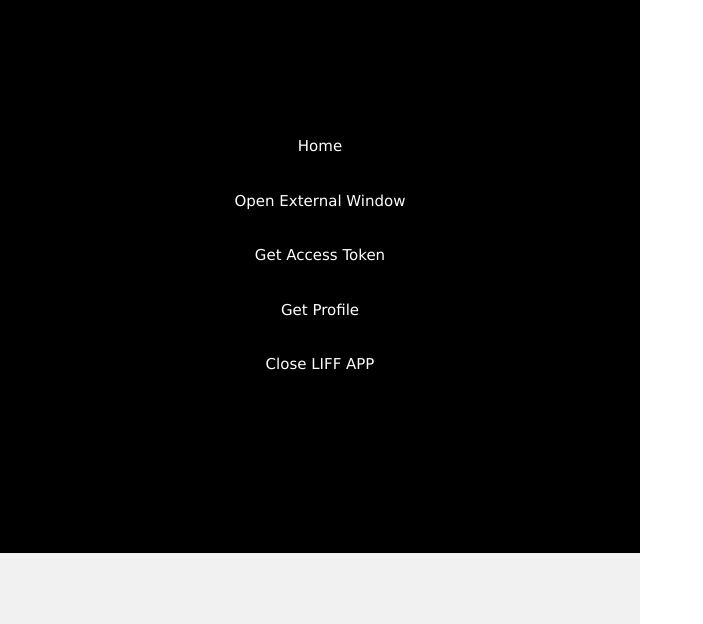
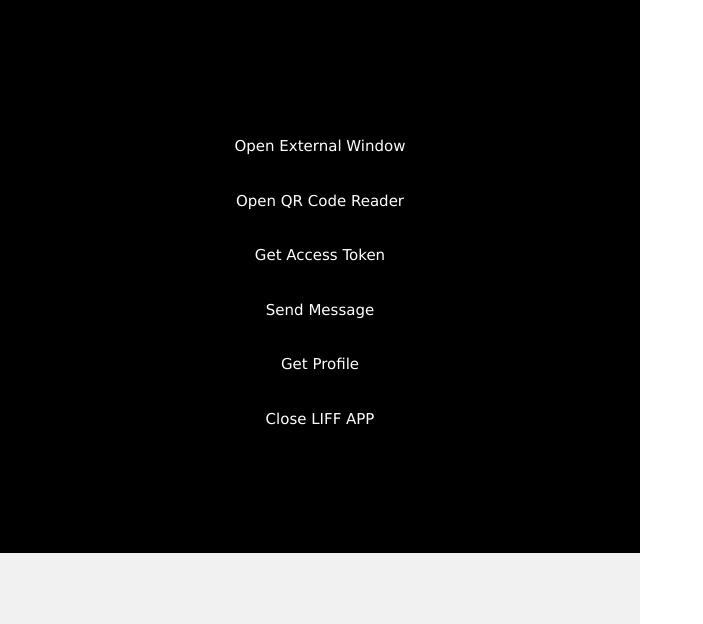
Before and after one commit to MXSHOOT/terakhir-liff2, a website: page public/index.html in a window 1280 px wide. Shown: the part 147-771 px from the top of the page, without its empty margins (0-703 px from the left). Drawn offline with nearby package versions, Linux system fonts and the light colour scheme; no server answers.

Commit message:
Update index.html

```diff
--- a/public/index.html
+++ b/public/index.html
@@ -19,9 +19,10 @@
     </div>
     <!--Action Buttom-->
     <div class="w3-padding-64">
-      <a href="#" class="w3-button w3-black w3-block w3-hover-blue-grey w3-padding-16">Home</a>
       <a id="openWindowButton" class="w3-button w3-black w3-block w3-hover-teal w3-padding-16">Open External Window</a>
+      <a id="scanQrCodeButton" class="w3-button w3-black w3-block w3-hover-brown w3-padding-16">Open QR Code Reader</a>
       <a id="getAccessToken" href="#work" class="w3-button w3-black w3-block w3-hover-dark-grey w3-padding-16">Get Access Token</a>
+      <a id="sendMessageButton" class="w3-button w3-black w3-block w3-hover-brown w3-padding-16">Send Message</a>
       <a id="getProfileButton" href="#contact" class="w3-button w3-black w3-block w3-hover-brown w3-padding-16">Get Profile</a>
       <a id="closeWindowButton" class="w3-button w3-black w3-block w3-hover-brown w3-padding-16">Close LIFF APP</a>
     </div>
```
